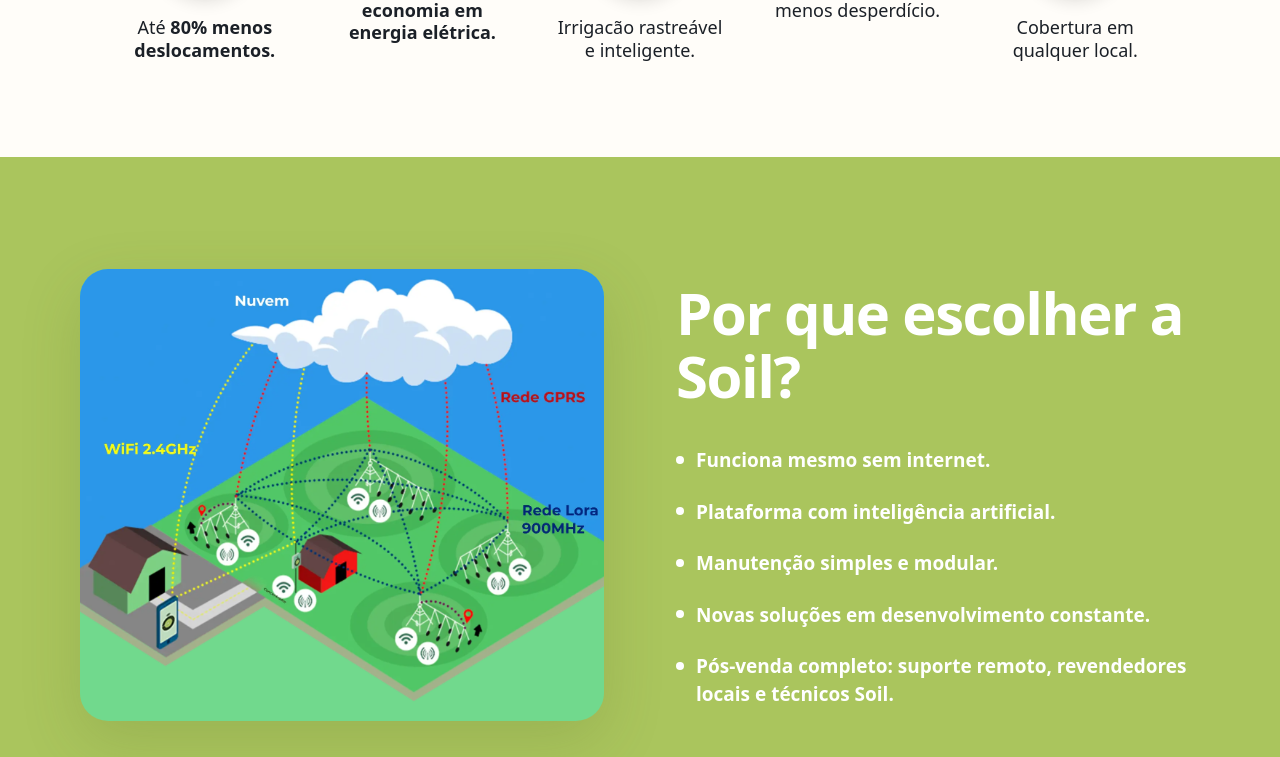
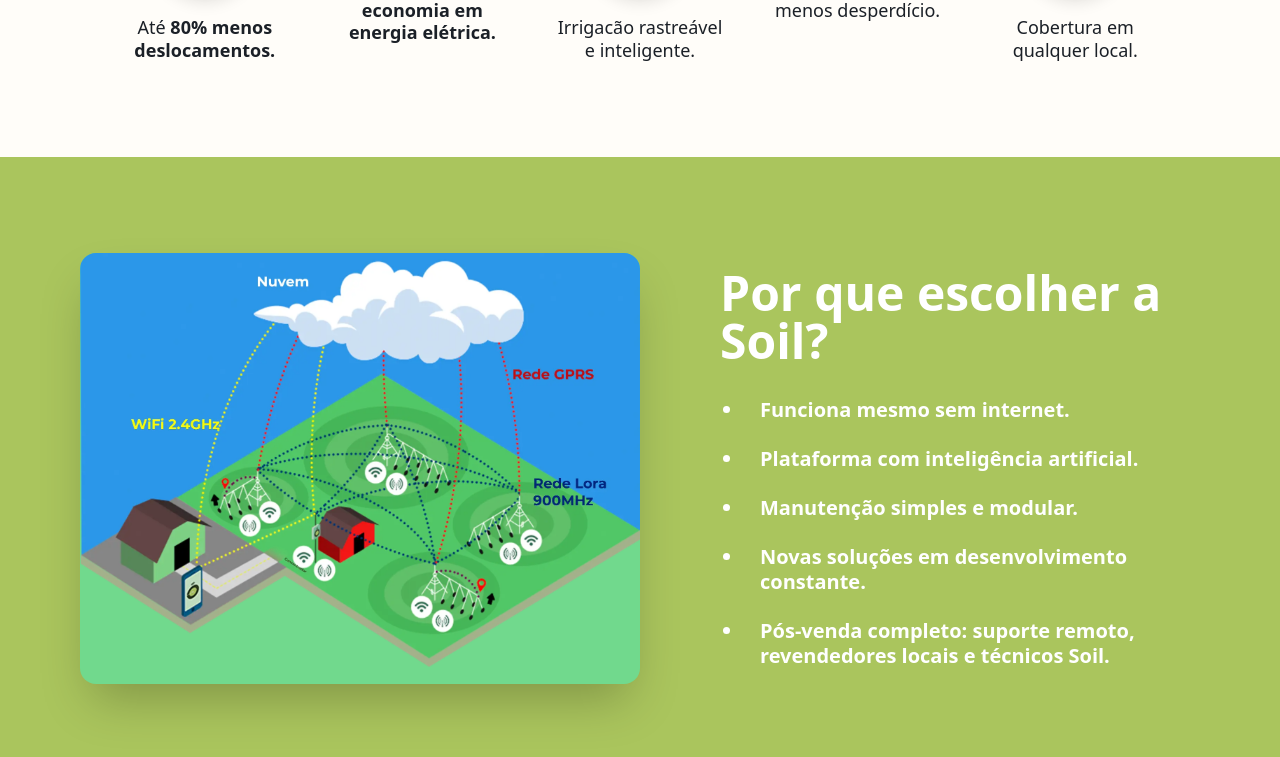
Before and after one commit to lucas-caetano-reis/desafio-estagio-soil, a Next.js app: page / in a window 1280 px wide. Shown: the part 3365-4122 px from the top of the page. Built offline with nearby package versions, Linux system fonts and the light colour scheme.

Commit message:
refactor: Ajustes na WhySection

```diff
--- a/src/components/FarmImage/index.tsx
+++ b/src/components/FarmImage/index.tsx
@@ -3,26 +3,21 @@
 
 export default function FarmImage() {
   return (
-    <div className={clsx("w-full lg:max-w-130", "xl:max-w-140")}>
     <div
       className={clsx(
-          "relative mx-auto w-full overflow-hidden",
-          "aspect-[1.16/1]",
-          "max-w-125",
-          "rounded-[28px] bg-[#71d98d]",
-          "shadow-[0_20px_60px_rgba(75,102,38,0.18)]",
-          "lg:mx-0 lg:max-w-none",
+        "w-full bg-[#71d98d]",
+        "relative aspect-[1.30/1] overflow-hidden",
+        "rounded-2xl shadow-2xl",
+        "max-w-125 lg:max-w-130 xl:max-w-140",
       )}
     >
       <Image
         src="/images/fazenda_conectada.png"
         alt="Ilustração de uma fazenda conectada com sensores, nuvem e monitoramento remoto."
         fill
-          sizes="(max-width: 1023px) min(100vw - 3rem, 500px), 520px"
         className="object-cover"
-          priority
+        sizes="(max-width: 1024px) min(100vw - 3rem, 500px), 520px"
       />
-      </div>
     </div>
   );
 }
--- a/src/components/SolutionsList/index.tsx
+++ b/src/components/SolutionsList/index.tsx
@@ -11,10 +11,10 @@
   return (
     <ol
       className={clsx(
-        "mt-10 space-y-5 pl-6",
+        "mt-8 space-y-6 pl-6",
         "list-decimal marker:font-bold marker:text-[#a5bf55]",
-        "text-white font-semibold leading-tight",
-        "text-lg lg:text-xl",
+        "font-semibold leading-tight",
+        "text-sm sm:text-base md:text-lg lg:text-xl",
       )}
     >
       {solutions.map((solution) => (
--- a/src/sections/SolutionSection/index.tsx
+++ b/src/sections/SolutionSection/index.tsx
@@ -23,7 +23,7 @@
         <div>
           <div
             className={clsx(
-              "flex items-center gap-3",
+              "flex items-center gap-2",
               "text-base text-[#a5bf55] font-semibold",
             )}
           >
@@ -33,7 +33,8 @@
 
           <h2
             className={clsx(
-              "mt-5 font-bold text-4xl lg:text-5xl",
+              "mt-5 font-bold",
+              "text-2xl sm:text-3xl md:text-4xl lg:text-5xl",
             )}
           >
             A Solução Soil
@@ -42,8 +43,8 @@
           <p
             className={clsx(
               "mt-5 text-white/92",
-              "text-xl leading-tight",
-              "lg:max-w-lg lg:text-2xl",
+              "text-base sm:text-lg md:text-xl lg:text-2xl leading-tight",
+              "lg:max-w-lg",
             )}
           >
             Com a Soil, você controla seus pivôs de qualquer lugar, mesmo
--- a/src/sections/WhySection/index.tsx
+++ b/src/sections/WhySection/index.tsx
@@ -13,42 +13,27 @@
   return (
     <section
       className={clsx(
-        "relative isolate",
-        "w-full bg-[#aac55d] overflow-hidden",
-        "text-white",
-        "px-6 py-16",
-        "sm:px-8 sm:py-20",
-        "lg:px-16 lg:py-24",
-        "xl:px-20 xl:py-28",
+        "bg-[#aac55d] text-white",
+        "px-8 py-16",
+        "sm:px-12 sm:py-20",
+        "md:px-16 lg:py-24",
+        "xl:px-20",
       )}
     >
       <div
         className={clsx(
-          "flex flex-col-reverse relative",
-          "mx-auto w-full max-w-7xl",
-          "gap-10",
-          "lg:flex-row lg:items-center lg:justify-between lg:gap-12",
-          "xl:gap-18",
+          "flex flex-col-reverse lg:flex-row",
+          "items-center justify-center",
+          "gap-12 lg:gap-16 xl:gap-20",
         )}
       >
         <FarmImage />
 
-        <div
-          className={clsx(
-            "w-full max-w-155",
-            "lg:max-w-135",
-            "xl:max-w-145",
-            "text-left",
-            "text-white",
-          )}
-        >
+        <div className="text-left text-white">
           <h2
             className={clsx(
-              "font-bold tracking-tight",
-              "text-[36px] leading-[1.08]",
-              "sm:text-[44px]",
-              "lg:text-[54px]",
-              "xl:text-[58px]",
+              "font-bold",
+              "text-2xl sm:text-3xl md:text-4xl lg:text-5xl",
             )}
           >
             Por que escolher a Soil?
@@ -56,19 +41,14 @@
 
           <ul
             className={clsx(
-              "mt-8 space-y-5",
-              "text-[18px] font-semibold leading-[1.45]",
-              "sm:text-[20px]",
-              "lg:mt-10 lg:space-y-6 lg:text-[18px]",
-              "xl:text-[19px]",
+              "mt-8 space-y-6 pl-6",
+              "list-disc",
+              "font-semibold leading-tight",
+              "text-sm sm:text-base md:text-lg lg:text-xl",
             )}
           >
             {whyHighlights.map((highlight) => (
-              <li key={highlight} className="flex gap-3">
-                <span
-                  aria-hidden="true"
-                  className="mt-[0.45em] h-2 w-2 shrink-0 rounded-full bg-white"
-                />
+              <li key={highlight} className="pl-4">
                 <span>{highlight}</span>
               </li>
             ))}
```
Lines whose indentation alone changed are shown as unchanged.
